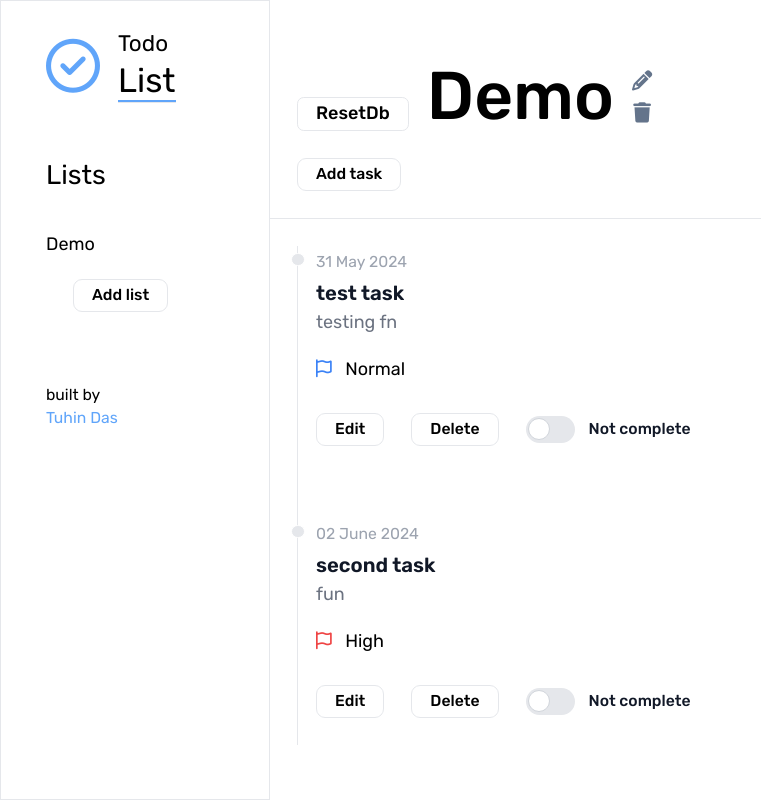
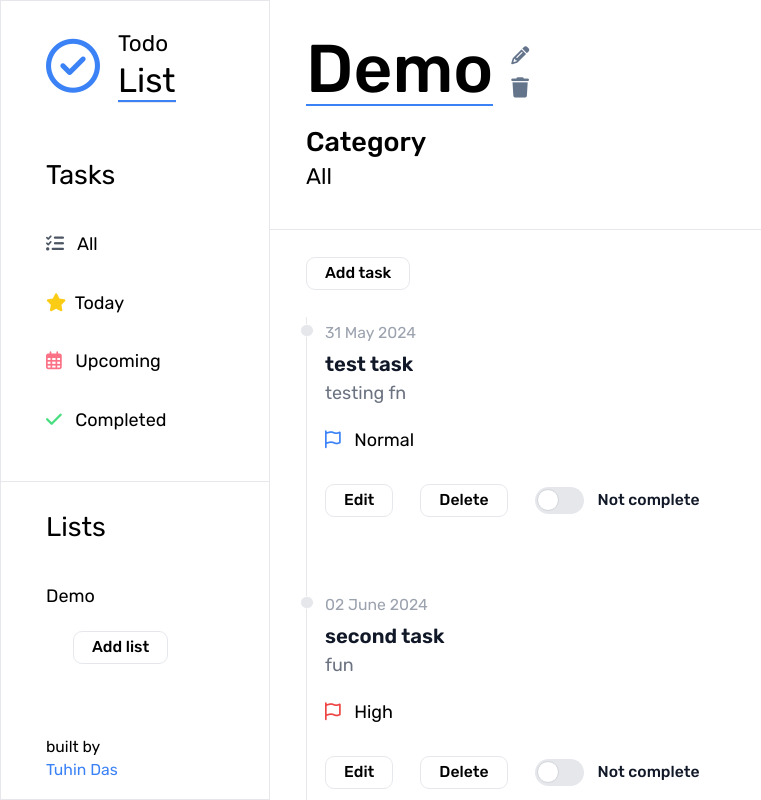
Before and after one commit to tuhindas56/top-todo-list, a website built with Vite: page index.html in a window 1280 px wide. Shown: the whole page, without its empty margins (0-761 px from the left). Built offline with nearby package versions, Linux system fonts and the light colour scheme.

Commit message:
refactor: Introduce further polish to UI

```diff
--- a/index.html
+++ b/index.html
@@ -19,26 +19,35 @@
       referrerpolicy="no-referrer"
     />
   </head>
-  <body class="h-screen md:flex md:overflow-hidden">
+  <body class="fadeIn h-screen md:flex md:overflow-hidden">
     <!-- Sidebar -->
     <aside id="sidebar" class="overflow-x-auto md:max-h-screen md:min-w-60 md:border">
       <div class="flex items-center px-10 py-6">
-        <i class="fa-regular fa-circle-check mr-4 text-5xl text-blue-400"></i>
+        <i class="fa-regular fa-circle-check mr-4 text-5xl text-blue-500"></i>
         <span class="border-b text-xl">
           Todo
-          <span class="block border-b-2 border-b-blue-400 text-3xl">List</span>
+          <span class="block border-b-2 border-b-blue-500 text-3xl">List</span>
         </span>
       </div>
 
       <div class="flex flex-row-reverse flex-wrap justify-around md:block">
-        <!-- <ul id="task_categories" class="px-8 py-6 md:border-b">
+        <ul id="task_categories" class="px-8 py-6 md:border-b">
           <p class="mb-6 px-2 text-2xl">Tasks</p>
-
-          <li class="mb-2 bg-slate-100">
+          <li class="mb-2">
+            <button
+              id="btn_all"
+              class="w-full p-2 text-left transition duration-100 hover:bg-slate-100"
+              data-selected="true"
+            >
+              <i class="fa-solid fa-list-check mr-2 text-gray-600"></i>
+              All
+            </button>
+          </li>
+          <li class="mb-2">
             <button
               id="btn_today"
-              class="w-full p-2 text-left hover:bg-slate-100"
-              data-selected="true"
+              class="w-full p-2 text-left transition duration-100 hover:bg-slate-100"
+              data-selected="false"
             >
               <i class="fa-solid fa-star mr-1 text-yellow-400"></i>
               Today
@@ -47,7 +56,7 @@
           <li class="mb-2">
             <button
               id="btn_upcoming"
-              class="w-full p-2 text-left hover:bg-slate-100"
+              class="w-full p-2 text-left transition duration-100 hover:bg-slate-100"
               data-selected="false"
             >
               <i class="fa-regular fa-calendar-days mr-2 text-rose-400"></i>
@@ -57,24 +66,14 @@
           <li class="mb-2">
             <button
               id="btn_completed"
-              class="w-full p-2 text-left hover:bg-slate-100"
+              class="w-full p-2 text-left transition duration-100 hover:bg-slate-100"
               data-selected="false"
             >
               <i class="fa-solid fa-check mr-2 text-green-400"></i>
               Completed
             </button>
           </li>
-          <li class="mb-2">
-            <button
-              id="btn_all"
-              class="w-full p-2 text-left hover:bg-slate-100"
-              data-selected="false"
-            >
-              <i class="fa-solid fa-list-check mr-2 text-gray-600"></i>
-              All
-            </button>
-          </li>
-        </ul> -->
+        </ul>
 
         <div class="px-8 py-6">
           <p class="mb-6 px-2 text-2xl">Lists</p>
@@ -82,7 +81,7 @@
           <button
             id="btn_add_list"
             type="button"
-            class="w-max rounded-lg border border-gray-200 bg-white px-4 py-1 text-sm font-medium hover:bg-gray-100 hover:text-blue-700 focus:z-10 focus:outline-none active:bg-gray-200 md:mx-8 md:mb-0"
+            class="w-max rounded-lg border border-gray-200 bg-white px-4 py-1 text-sm font-medium transition duration-75 hover:bg-gray-100 hover:text-blue-700 focus:z-10 focus:outline-none active:bg-gray-200 md:mx-8 md:mb-0"
           >
             Add list
           </button>
@@ -95,7 +94,7 @@
           href="https://github.com/tuhindas56/top-todo-list"
           target="_blank"
           rel="noopener noreferrer"
-          class="und text-blue-400"
+          class="und text-blue-500"
         >
           <span class="block">Tuhin Das</span>
         </a>
@@ -104,48 +103,41 @@
 
     <!-- Main content -->
     <main class="relative flex-1 overflow-x-auto">
-      <div class="flex items-end bg-white px-6 pt-14">
-        <button class="resetdb mr-4 rounded-md border px-4 font-medium">ResetDb</button>
-        <span id="list_title" class="mr-4 text-6xl font-medium"></span>
+      <div class="flex flex-col justify-between gap-4 bg-white p-8">
+        <div class="flex items-end">
+          <span id="list_title" class="mr-4 border-b-2 border-blue-500 text-6xl font-medium"></span>
+          <div>
             <div class="flex w-max flex-col">
-          <button
-            id="btn_edit_list_name"
-            class="text-lg"
-            data-tooltip-target="tooltip-edit"
-            data-tooltip-placement="right"
-          >
-            <i class="fa-solid fa-pencil text-md text-slate-500 hover:text-blue-400"></i>
+              <button id="btn_edit_list_name" data-tooltip-target="tooltip-edit" data-tooltip-placement="right">
+                <i class="fa-solid fa-pencil text-md text-slate-500 transition duration-200 hover:text-blue-400"></i>
               </button>
-
+            </div>
             <div
               id="tooltip-edit"
               role="tooltip"
-            class="tooltip invisible absolute z-10 inline-block rounded-lg border border-gray-200 bg-white px-3 py-2 text-sm font-medium text-gray-900 opacity-0 shadow-sm"
+              class="tooltip invisible absolute z-10 inline-block rounded-lg border border-gray-200 bg-white px-3 py-2 text-sm font-medium text-gray-900 opacity-0 shadow-sm transition duration-300"
             >
               Edit list
-            <div class="tooltip-arrow" data-popper-arrow></div>
+              <div class="tooltip-arrow transition" data-popper-arrow></div>
             </div>
-
             <button
               id="btn_del_list"
               data-modal-target="popup-modal"
               data-modal-toggle="popup-modal"
               data-tooltip-target="tooltip-delete"
               data-tooltip-placement="right"
-            class="text-red-500"
             >
-            <i class="fa-solid fa-trash text-lg text-slate-500 hover:text-red-500"></i>
+              <i class="fa-solid fa-trash text-lg text-slate-500 transition duration-200 hover:text-red-500"></i>
             </button>
-
             <div
               id="tooltip-delete"
               role="tooltip"
-            class="tooltip invisible absolute z-10 inline-block rounded-lg border border-gray-200 bg-white px-3 py-2 text-sm font-medium text-gray-900 opacity-0 shadow-sm"
+              class="tooltip invisible absolute z-10 inline-block rounded-lg border border-gray-200 bg-white px-3 py-2 text-sm font-medium text-gray-900 opacity-0 shadow-sm transition duration-300"
             >
               Delete list
               <div class="tooltip-arrow" data-popper-arrow></div>
             </div>
-
+          </div>
           <div
             id="popup-modal"
             tabindex="-1"
@@ -191,12 +183,12 @@
                       d="M10 11V6m0 8h.01M19 10a9 9 0 1 1-18 0 9 9 0 0 1 18 0Z"
                     />
                   </svg>
-                  <p id="del_list_name_head" class="mb-5 text-lg font-normal text-gray-500"></p>
+                  <p id="del_list_name_head" class="text-lg font-normal text-gray-500"></p>
                   <button
                     id="deletion_modal_agree_btn"
                     data-modal-hide="popup-modal"
                     type="button"
-                    class="inline-flex items-center rounded-lg bg-red-600 px-5 py-2.5 text-center text-sm font-medium text-white hover:bg-red-800 focus:outline-none focus:ring-4 focus:ring-red-300 disabled:bg-slate-500"
+                    class="mt-5 inline-flex items-center rounded-lg bg-red-600 px-5 py-2.5 text-center text-sm font-medium text-white hover:bg-red-800 focus:outline-none focus:ring-4 focus:ring-red-300 disabled:bg-slate-500"
                   >
                     Yes, I'm sure
                   </button>
@@ -204,7 +196,7 @@
                     id="deletion_modal_cancel_btn"
                     data-modal-hide="popup-modal"
                     type="button"
-                    class="ms-3 rounded-lg border border-gray-200 bg-white px-5 py-2.5 text-sm font-medium text-gray-900 hover:bg-gray-100 hover:text-blue-700 focus:z-10 focus:outline-none focus:ring-4 focus:ring-gray-100"
+                    class="ms-3 mt-5 rounded-lg border border-gray-200 bg-white px-5 py-2.5 text-sm font-medium text-gray-900 hover:bg-gray-100 hover:text-blue-700 focus:z-10 focus:outline-none focus:ring-4 focus:ring-gray-100"
                   >
                     No, cancel
                   </button>
@@ -213,29 +205,30 @@
             </div>
           </div>
         </div>
+        <div>
+          <span class="text-2xl font-medium">Category</span>
+          <span id="current_category" class="block text-xl">All</span>
         </div>
-      <button
-        id="btn_add_task"
-        type="button"
-        class="m-6 rounded-lg border border-gray-200 bg-white px-4 py-1 text-sm font-medium hover:bg-gray-100 hover:text-blue-700 focus:z-10 focus:outline-none active:bg-gray-200"
-      >
-        Add task
-      </button>
+      </div>
 
       <hr />
 
       <!-- Tasklist -->
-      <div class="min-w-80 p-6">
+      <div class="min-w-80 px-8 py-6">
+        <button
+          id="btn_add_task"
+          type="button"
+          class="mb-6 rounded-lg border border-gray-200 bg-white px-4 py-1 text-sm font-medium transition duration-75 hover:bg-gray-100 hover:text-blue-700 focus:z-10 focus:outline-none active:bg-gray-200"
+        >
+          Add task
+        </button>
         <ol class="relative border-s border-gray-200" id="tasks"></ol>
       </div>
     </main>
 
     <!-- Form dialogs -->
     <!-- List dialog -->
-    <dialog
-      id="list_form"
-      class="overflow-hidden rounded-xl drop-shadow-2xl backdrop:backdrop-blur-sm"
-    >
+    <dialog id="list_form" class="overflow-hidden rounded-xl drop-shadow-2xl backdrop:backdrop-blur-sm">
       <form class="min-w-96 p-8">
         <div class="mb-4 flex items-center justify-between">
           <p class="text-2xl font-medium" id="list_form_heading">Create a Task List</p>
@@ -244,13 +237,7 @@
             class="btn_close inline-flex h-8 w-8 items-center justify-center rounded-lg bg-transparent text-sm text-gray-400 hover:bg-gray-200 hover:text-gray-900"
             data-modal-hide="popup-modal"
           >
-            <svg
-              class="h-3 w-3"
-              aria-hidden="true"
-              xmlns="http://www.w3.org/2000/svg"
-              fill="none"
-              viewBox="0 0 14 14"
-            >
+            <svg class="h-3 w-3" aria-hidden="true" xmlns="http://www.w3.org/2000/svg" fill="none" viewBox="0 0 14 14">
               <path
                 stroke="currentColor"
                 stroke-linecap="round"
@@ -277,17 +264,15 @@
         <p class="mb-4 hidden text-sm text-red-500" id="list_error">
           List name must be between 4 and 20 characters long
         </p>
-        <p class="-mt-2 mb-6 text-xs">
-          <span class="mr-1 text-lg text-red-500">*</span>Required Fields
-        </p>
+        <p class="-mt-2 mb-6 text-xs"><span class="mr-1 text-lg text-red-500">*</span>Required Fields</p>
         <button
-          class="mr-2 mt-2 w-full rounded-lg bg-blue-700 px-5 py-2.5 text-center text-sm font-medium text-white transition hover:bg-blue-800 focus:outline-none focus:ring-4 focus:ring-blue-300 sm:w-auto"
+          class="mb-2 mr-2 mt-2 w-full rounded-lg bg-blue-700 px-5 py-2.5 text-center text-sm font-medium text-white transition hover:bg-blue-800 focus:outline-none focus:ring-4 focus:ring-blue-300 sm:w-auto md:mb-0"
           id="btn_create_list"
         >
           Create
         </button>
         <button
-          class="mr-2 mt-2 hidden w-full rounded-lg bg-blue-700 px-5 py-2.5 text-center text-sm font-medium text-white transition hover:bg-blue-800 focus:outline-none focus:ring-4 focus:ring-blue-300 sm:w-auto"
+          class="mb-2 mr-2 mt-2 hidden w-full rounded-lg bg-blue-700 px-5 py-2.5 text-center text-sm font-medium text-white transition hover:bg-blue-800 focus:outline-none focus:ring-4 focus:ring-blue-300 sm:w-auto md:mb-0"
           id="btn_change_list_name"
         >
           Change
@@ -302,10 +287,7 @@
     </dialog>
 
     <!-- Task form dialog -->
-    <dialog
-      id="task_form"
-      class="overflow-hidden rounded-xl drop-shadow-2xl backdrop:backdrop-blur-sm"
-    >
+    <dialog id="task_form" class="overflow-hidden rounded-xl drop-shadow-2xl backdrop:backdrop-blur-sm">
       <form class="min-w-96 p-8">
         <div class="mb-6 flex items-center justify-between">
           <p id="task_form_heading" class="text-2xl font-medium">Add Task</p>
@@ -314,13 +296,7 @@
             class="btn_close inline-flex h-8 w-8 items-center justify-center rounded-lg bg-transparent text-sm text-gray-400 hover:bg-gray-200 hover:text-gray-900"
             data-modal-hide="popup-modal"
           >
-            <svg
-              class="h-3 w-3"
-              aria-hidden="true"
-              xmlns="http://www.w3.org/2000/svg"
-              fill="none"
-              viewBox="0 0 14 14"
-            >
+            <svg class="h-3 w-3" aria-hidden="true" xmlns="http://www.w3.org/2000/svg" fill="none" viewBox="0 0 14 14">
               <path
                 stroke="currentColor"
                 stroke-linecap="round"
@@ -349,9 +325,7 @@
           Title must be between 4 and 20 characters!
         </p>
 
-        <label for="task_desc" class="mb-2 block text-sm font-medium text-gray-900">
-          Description
-        </label>
+        <label for="task_desc" class="mb-2 block text-sm font-medium text-gray-900"> Description </label>
         <textarea
           id="task_desc"
           class="mb-6 block w-full resize-none rounded-lg border border-gray-300 bg-gray-50 p-2.5 text-sm text-gray-900 focus:border-blue-500 focus:ring-blue-500"
@@ -373,13 +347,7 @@
           <legend class="mb-2 font-medium">Priority</legend>
           <div class="grid w-[20rem] grid-cols-3 rounded-md bg-slate-100">
             <div>
-              <input
-                type="radio"
-                name="task_priority"
-                id="task_priority_low"
-                value="2"
-                class="peer hidden"
-              />
+              <input type="radio" name="task_priority" id="task_priority_low" value="2" class="peer hidden" />
               <label
                 for="task_priority_low"
                 class="block cursor-pointer select-none rounded-md p-2 text-center peer-checked:bg-slate-500 peer-checked:font-bold peer-checked:text-white"
@@ -404,13 +372,7 @@
               </label>
             </div>
             <div>
-              <input
-                type="radio"
-                name="task_priority"
-                id="task_priority_high"
-                value="0"
-                class="peer hidden"
-              />
+              <input type="radio" name="task_priority" id="task_priority_high" value="0" class="peer hidden" />
               <label
                 for="task_priority_high"
                 class="block cursor-pointer select-none rounded-md p-2 text-center peer-checked:bg-red-500 peer-checked:font-bold peer-checked:text-white"
@@ -421,9 +383,7 @@
           </div>
         </fieldset>
 
-        <p class="-mt-2 mb-6 text-xs">
-          <span class="mr-1 text-lg text-red-500">*</span>Required Fields
-        </p>
+        <p class="-mt-2 mb-6 text-xs"><span class="mr-1 text-lg text-red-500">*</span>Required Fields</p>
         <p class="-mt-2 mb-6 hidden text-sm" id="task_error">
           Please fill in the required (<span class="mr-1 text-lg text-red-500">*</span>) fields!
         </p>
@@ -431,7 +391,7 @@
           A task with the entered title already exists!
         </p>
         <button
-          class="mr-2 w-full rounded-lg bg-blue-700 px-5 py-2.5 text-center text-sm font-medium text-white hover:bg-blue-800 focus:outline-none focus:ring-4 focus:ring-blue-300 sm:w-auto"
+          class="mb-2 mr-2 w-full rounded-lg bg-blue-700 px-5 py-2.5 text-center text-sm font-medium text-white hover:bg-blue-800 focus:outline-none focus:ring-4 focus:ring-blue-300 sm:w-auto md:mb-0"
           id="task_btn"
         >
           Create
@@ -446,10 +406,7 @@
     </dialog>
 
     <!-- Edit task dialog -->
-    <dialog
-      id="edit_form"
-      class="overflow-hidden rounded-xl drop-shadow-2xl backdrop:backdrop-blur-sm"
-    >
+    <dialog id="edit_form" class="overflow-hidden rounded-xl drop-shadow-2xl backdrop:backdrop-blur-sm">
       <form class="min-w-96 p-8" action="#">
         <div class="mb-6 flex items-center justify-between">
           <p id="edit_form_heading" class="text-2xl font-medium">Modify Task</p>
@@ -458,13 +415,7 @@
             class="btn_close inline-flex h-8 w-8 items-center justify-center rounded-lg bg-transparent text-sm text-gray-400 hover:bg-gray-200 hover:text-gray-900"
             data-modal-hide="popup-modal"
           >
-            <svg
-              class="h-3 w-3"
-              aria-hidden="true"
-              xmlns="http://www.w3.org/2000/svg"
-              fill="none"
-              viewBox="0 0 14 14"
-            >
+            <svg class="h-3 w-3" aria-hidden="true" xmlns="http://www.w3.org/2000/svg" fill="none" viewBox="0 0 14 14">
               <path
                 stroke="currentColor"
                 stroke-linecap="round"
@@ -492,9 +443,7 @@
           Title must be between 4 and 20 characters!
         </p>
 
-        <label for="edit_desc" class="mb-2 block text-sm font-medium text-gray-900">
-          Description
-        </label>
+        <label for="edit_desc" class="mb-2 block text-sm font-medium text-gray-900"> Description </label>
         <textarea
           id="edit_desc"
           class="mb-6 block w-full resize-none rounded-lg border border-gray-300 bg-gray-50 p-2.5 text-sm text-gray-900 focus:border-blue-500 focus:ring-blue-500"
@@ -516,13 +465,7 @@
           <legend class="mb-2 font-medium">Priority</legend>
           <div class="grid w-[20rem] grid-cols-3 rounded-md bg-slate-100">
             <div>
-              <input
-                type="radio"
-                name="edit_priority"
-                id="edit_priority_low"
-                value="2"
-                class="peer hidden"
-              />
+              <input type="radio" name="edit_priority" id="edit_priority_low" value="2" class="peer hidden" />
               <label
                 for="edit_priority_low"
                 class="block cursor-pointer select-none rounded-md p-2 text-center peer-checked:bg-slate-500 peer-checked:font-bold peer-checked:text-white"
@@ -547,13 +490,7 @@
               </label>
             </div>
             <div>
-              <input
-                type="radio"
-                name="edit_priority"
-                id="edit_priority_high"
-                value="0"
-                class="peer hidden"
-              />
+              <input type="radio" name="edit_priority" id="edit_priority_high" value="0" class="peer hidden" />
               <label
                 for="edit_priority_high"
                 class="block cursor-pointer select-none rounded-md p-2 text-center peer-checked:bg-red-500 peer-checked:font-bold peer-checked:text-white"
@@ -564,9 +501,7 @@
           </div>
         </fieldset>
 
-        <p class="-mt-2 mb-6 text-xs">
-          <span class="mr-1 text-lg text-red-500">*</span>Required Fields
-        </p>
+        <p class="-mt-2 mb-6 text-xs"><span class="mr-1 text-lg text-red-500">*</span>Required Fields</p>
         <p class="-mt-2 mb-6 hidden text-sm" id="edit_error">
           Please fill in the required (<span class="mr-1 text-lg text-red-500">*</span>) fields!
         </p>
```
Lines whose indentation alone changed are shown as unchanged.
